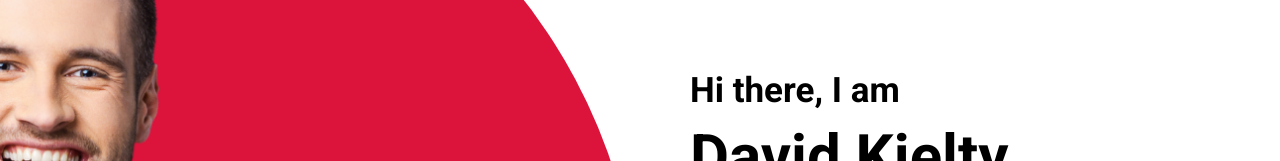
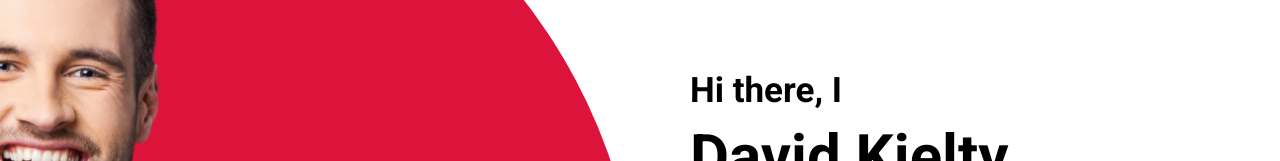
Before and after one commit to DavidKielty1/React-Portfolio-Page, a React (Create React App) app: page / in a window 1280 px wide. Shown: the part 282-443 px from the top of the page. Built offline with nearby package versions, Linux system fonts and the light colour scheme.

Commit message:
Heroku test

```diff
--- a/src/components/intro/Intro.jsx
+++ b/src/components/intro/Intro.jsx
@@ -24,7 +24,7 @@ export default function Intro() {
 
       <div className="right">
         <div className="wrapper">
-          <h2>Hi there, I am</h2>
+          <h2>Hi there, I </h2>
           <h1>David Kielty</h1>
           <h3>
             Freelance <span ref={textRef}></span>
```
